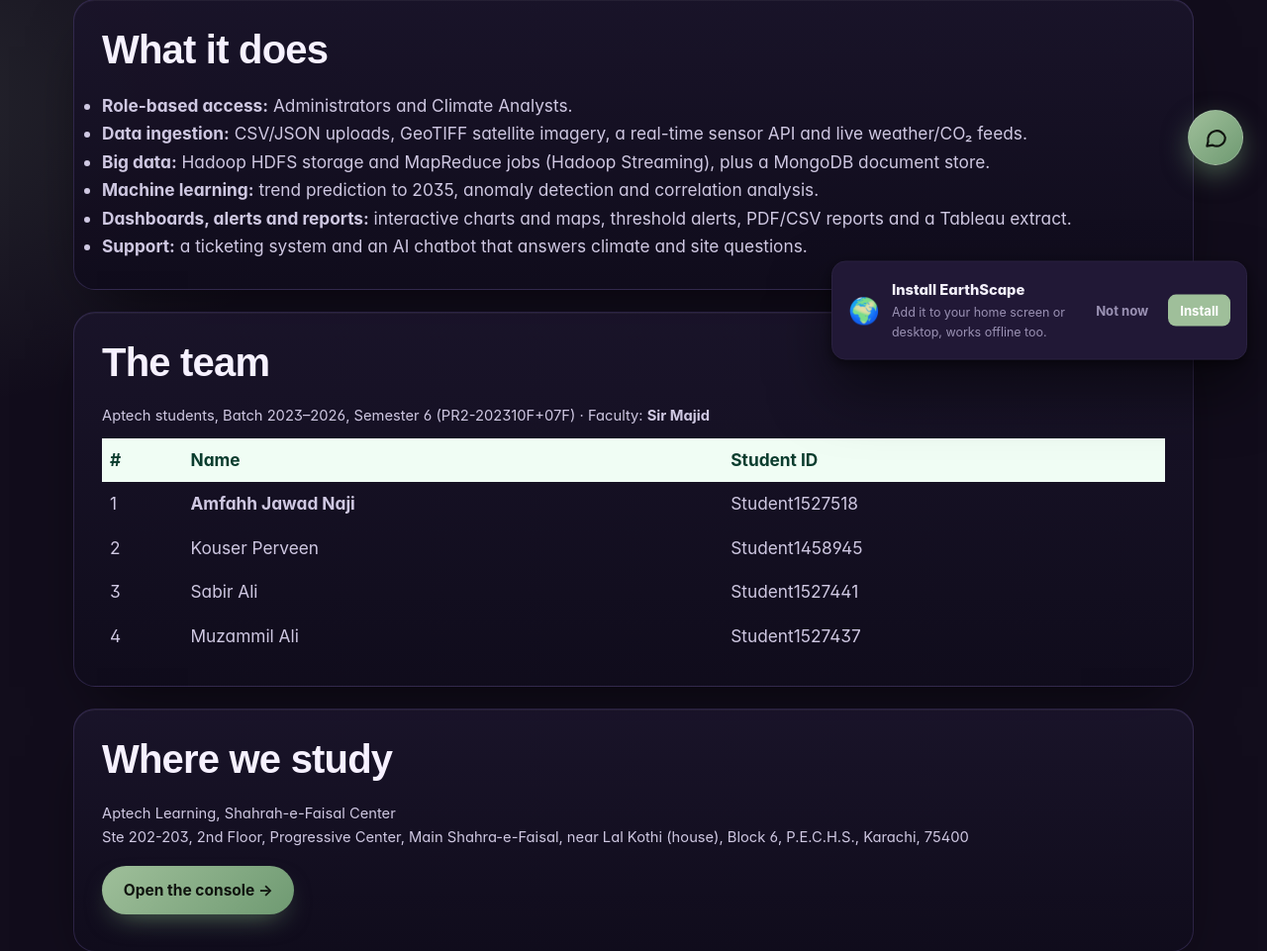
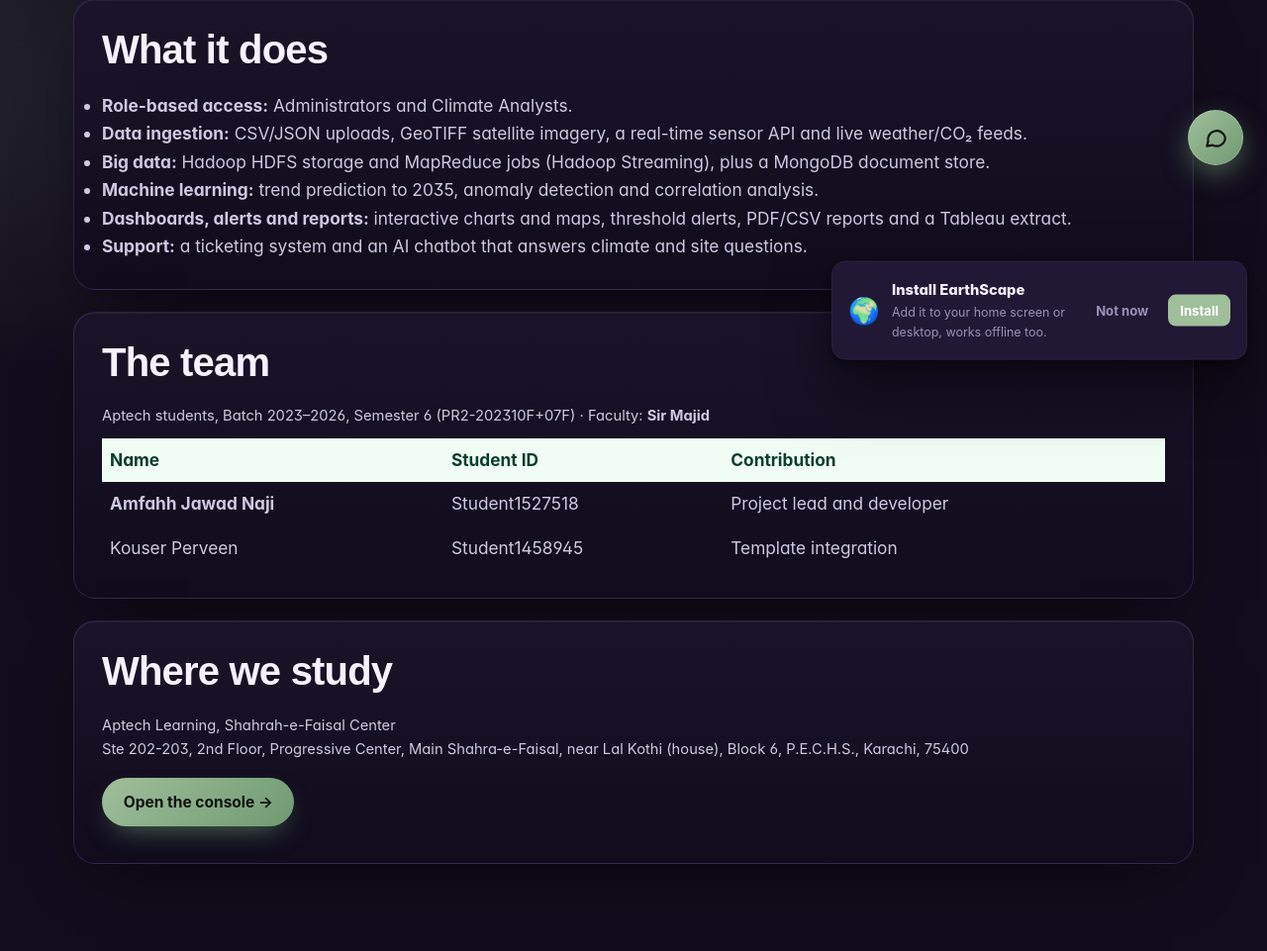
Before and after one commit to ari161-bit/climate-change-dashboard, a Django app: page /climatechanges/about/ in a window 1280 px wide. Shown: the part 537-1498 px from the top of the page at 99% size. Run offline with Django 5.2, Linux system fonts and the light colour scheme; data comes from the database, SQL or seed files in the repository; data that the repository does not hold is empty; some libraries are stand-ins or nearby versions; some web fonts are replaced.

Commit message:
Update team list on About page

```diff
--- a/aptech-hadoop-eproject/climatechanges/templates/climatechanges/pages/about.html
+++ b/aptech-hadoop-eproject/climatechanges/templates/climatechanges/pages/about.html
@@ -26,11 +26,9 @@
       <h2 style="margin-top:0">The team</h2>
       <p>Aptech students, Batch 2023&ndash;2026, Semester 6 (PR2-202310F+07F) &middot; Faculty: <b>Sir Majid</b></p>
       <table style="width:100%;border-collapse:collapse;margin-top:10px">
-        <tr><th style="text-align:left;padding:8px">#</th><th style="text-align:left;padding:8px">Name</th><th style="text-align:left;padding:8px">Student ID</th></tr>
-        <tr><td style="padding:8px">1</td><td style="padding:8px"><b>Amfahh Jawad Naji</b></td><td style="padding:8px">Student1527518</td></tr>
-        <tr><td style="padding:8px">2</td><td style="padding:8px">Kouser Perveen</td><td style="padding:8px">Student1458945</td></tr>
-        <tr><td style="padding:8px">3</td><td style="padding:8px">Sabir Ali</td><td style="padding:8px">Student1527441</td></tr>
-        <tr><td style="padding:8px">4</td><td style="padding:8px">Muzammil Ali</td><td style="padding:8px">Student1527437</td></tr>
+        <tr><th style="text-align:left;padding:8px">Name</th><th style="text-align:left;padding:8px">Student ID</th><th style="text-align:left;padding:8px">Contribution</th></tr>
+        <tr><td style="padding:8px"><b>Amfahh Jawad Naji</b></td><td style="padding:8px">Student1527518</td><td style="padding:8px">Project lead and developer</td></tr>
+        <tr><td style="padding:8px">Kouser Perveen</td><td style="padding:8px">Student1458945</td><td style="padding:8px">Template integration</td></tr>
       </table>
     </div>
 
```
